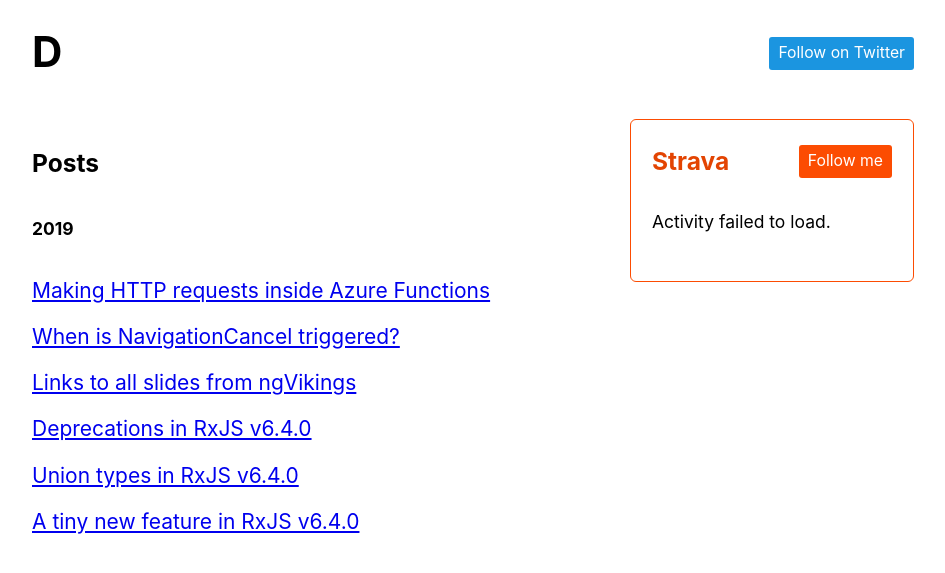
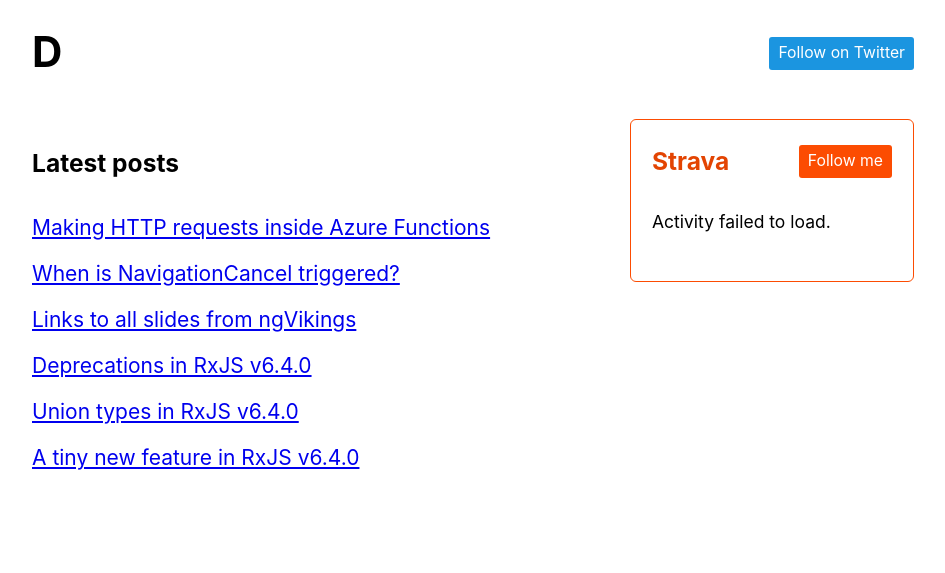
Before and after one commit to dzhavat/dzhavat.github.io, a Jekyll site: the page built from index.md, in a window 1280 px wide. Shown: the top 573 px of the page, without its empty margins (167-1112 px from the left). Built offline with Jekyll 4.4.1, drawn with Linux system fonts in a browser that asks for light colours; our own code applies the rules of GitHub Pages for plain Markdown files.

Commit message:
Update index.md

```diff
--- a/index.md
+++ b/index.md
@@ -2,9 +2,7 @@
 title: "Dzhavat Ushev"
 ---
 
-### Posts
-
-##### 2019
+### Latest posts
 
 <ul class="posts">
   {% for post in site.posts %}
```
